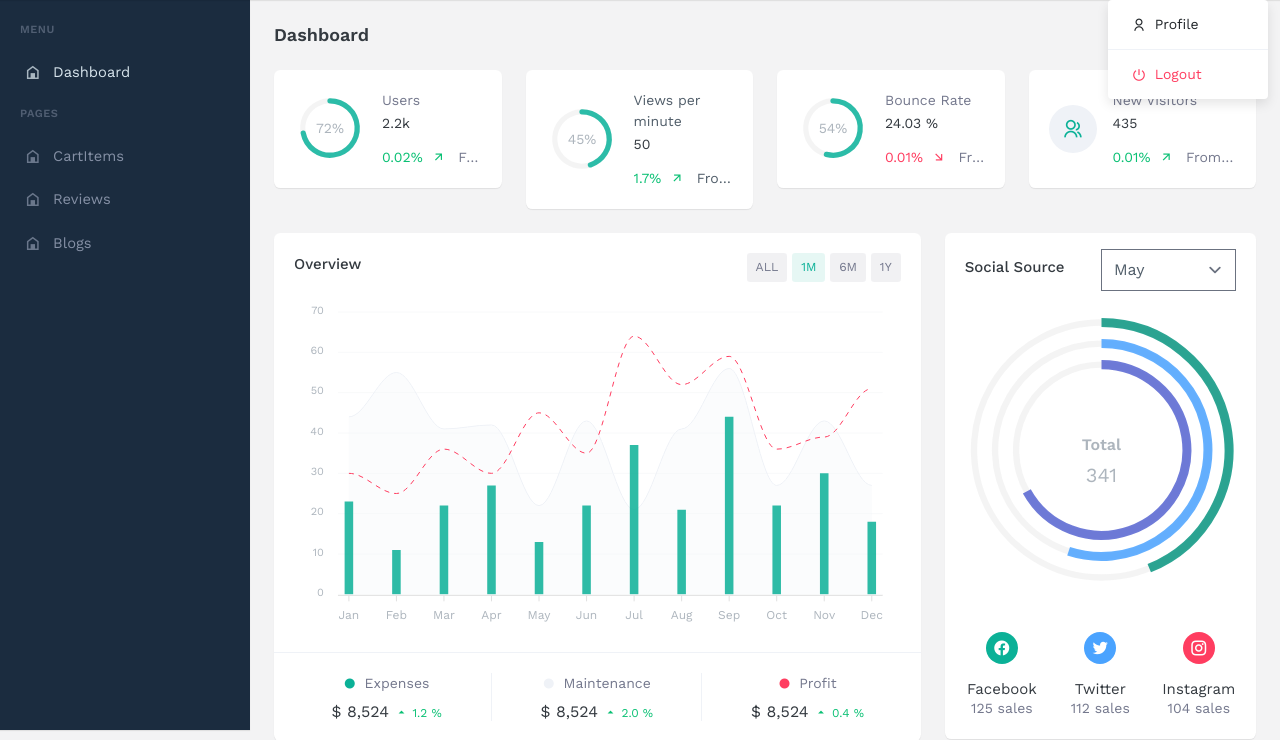
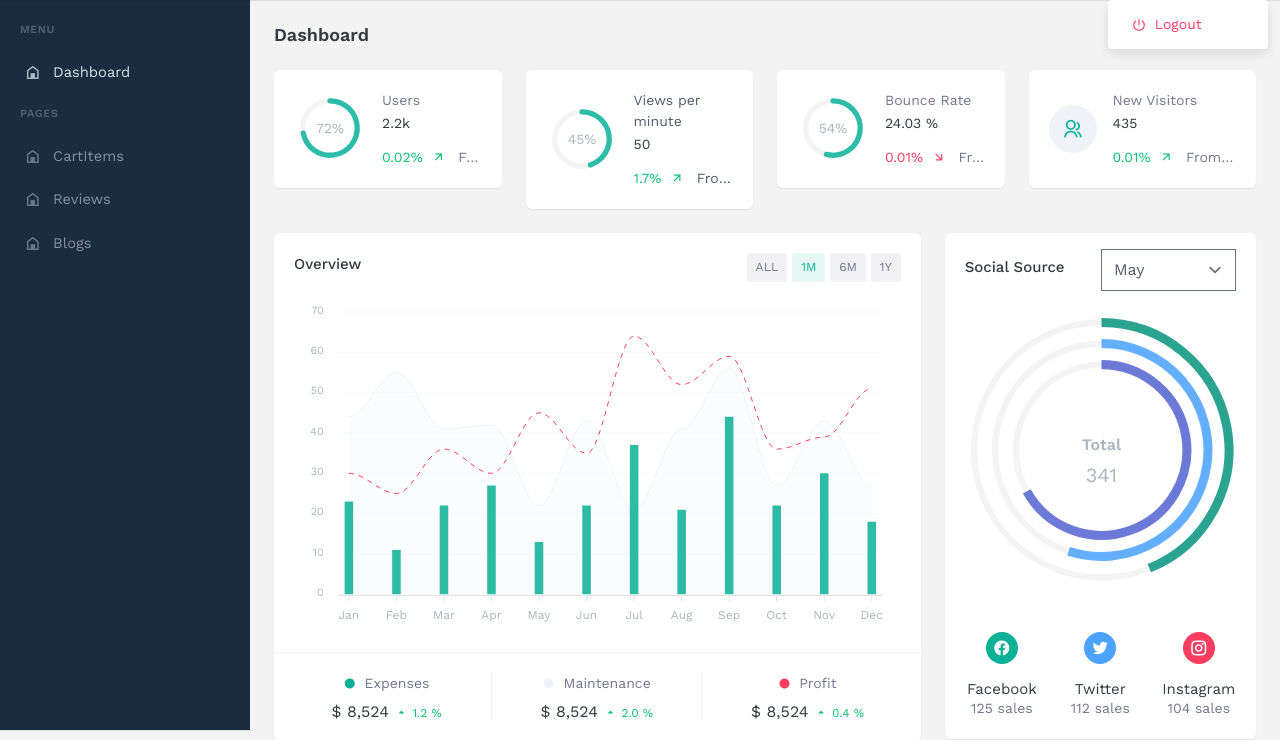
Before and after one commit to UzitheI/ResCaf, a Django app: page /admin/dashboard/ in a window 1280 px wide, after a click on "Guest". Shown: the part 70-810 px from the top of the page. Run offline with Django 5.2, Linux system fonts and the light colour scheme; style sheets or scripts are compiled from the project's sources; some libraries are stand-ins or nearby versions.

Commit message:
changed urls

```diff
--- a/mysite/templates/home_folder/dashboard_index.html
+++ b/mysite/templates/home_folder/dashboard_index.html
@@ -35,7 +35,7 @@
                     <div class="d-flex">
                         <!-- LOGO -->
                         <div class="navbar-brand-box text-center">
-                            <a href="index.html" class="logo logo-dark">
+                            <a href="{%url 'index'%}" class="logo logo-dark">
                                 <span class="logo-sm">
                                     <img src="{%static '/assets/img/logo-light.png'%}" alt="logo-sm-dark" height="22">
                                 </span>
@@ -44,7 +44,7 @@
                                 </span>
                             </a>
 
-                            <a href="index.html" class="logo logo-light">
+                            <a href="{%url 'index'%}" class="logo logo-light">
                                 <span class="logo-sm">
                                     <img src="{%static '/assets/img/logo-light.png'%}" alt="logo-sm-light" height="22">
                                 </span>
@@ -154,10 +154,7 @@
                                 <i class="mdi mdi-chevron-down d-none d-xl-inline-block"></i>
                             </button>
                             <div class="dropdown-menu dropdown-menu-end">
-                                <!-- item-->
-                                <a class="dropdown-item" href="#"><i class="ri-user-line align-middle me-1"></i> Profile</a>
-                                <div class="dropdown-divider"></div>
-                                <a class="dropdown-item text-danger" href="#"><i class="ri-shut-down-line align-middle me-1 text-danger"></i> Logout</a>
+                                <a class="dropdown-item text-danger" href="{%url 'admin_logout'%}"><i class="ri-shut-down-line align-middle me-1 text-danger"></i> Logout</a>
                             </div>
                         </div>
 
```
